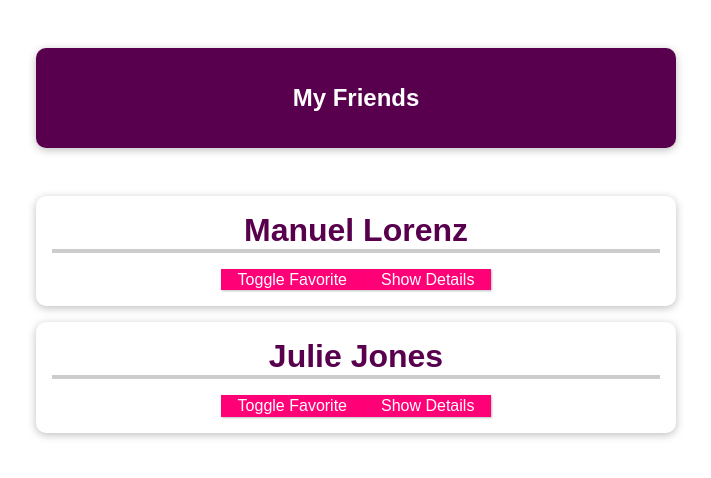
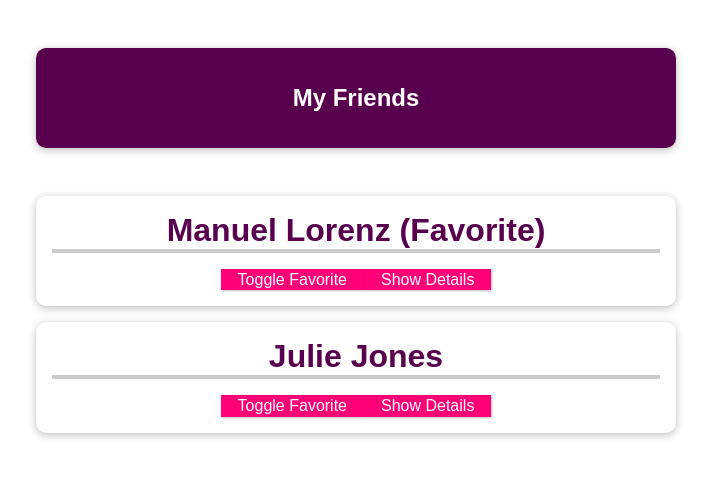
Before and after one commit to MaxSuslov/sleepy-river-tgvt75, a Vue app: page / in a window 1280 px wide. Shown: the top 478 px of the page, without its empty margins (284-995 px from the left). Built offline with nearby package versions, Linux system fonts and the light colour scheme.

Commit message:
$emit - passing a custom event from child to parent, with a payload (friend id) to make changes in parent-s data and pass back changed data as props back to the child to render in UI

```diff
--- a/src/App.vue
+++ b/src/App.vue
@@ -4,13 +4,16 @@
       <h1>My Friends</h1>
     </header>
     <ul>
+      <!-- @(v-on:)toggle-favorite is waiting for the 'toggle-favorite' event $emit-ted by child -->
       <friend-contact
         v-for="friend in friends"
+        :id="friend.id"
         :key="friend.id"
         :name="friend.name"
         :email-address="friend.email"
         :phone-number="friend.phone"
-        :is-favorite="false"
+        :isFavorite="friend.isFavorite"
+        @toggle-favorite="toggleFavoriteStatus"
       />
     </ul>
   </section>
@@ -26,15 +29,25 @@ export default {
           name: 'Manuel Lorenz',
           phone: '0123 45678 90',
           email: 'manuel@localhost.com',
+          isFavorite: true,
         },
         {
           id: 'julie',
           name: 'Julie Jones',
           phone: '0987 654421 21',
           email: 'julie@localhost.com',
+          isFavorite: false,
         },
       ],
     };
+  },
+  methods: {
+    toggleFavoriteStatus(friendId) {
+      const identifiedFriend = this.friends.find(
+        friend => friend.id === friendId
+      );
+      identifiedFriend.isFavorite = !identifiedFriend.isFavorite;
+    },
   },
 };
 </script>
--- a/src/components/FriendContact.vue
+++ b/src/components/FriendContact.vue
@@ -1,6 +1,6 @@
 <template>
   <li>
-    <h2>{{ name }} {{ friendIsFavorite ? '(Favorite)' : '' }}</h2>
+    <h2>{{ name }} {{ isFavorite ? '(Favorite)' : '' }}</h2>
     <button @click="toggleFavorite">
       Toggle Favorite
     </button>
@@ -24,6 +24,10 @@
 export default {
   // props: ["name", "phoneNumber", "emailAddress", "isFavorite"],
   props: {
+    id: {
+      type: String,
+      required: true,
+    },
     name: {
       type: String,
       required: true,
@@ -49,7 +53,6 @@ export default {
   data() {
     return {
       detailsAreVisible: false,
-      friendIsFavorite: this.isFavorite,
     };
   },
   methods: {
@@ -57,7 +60,9 @@ export default {
       this.detailsAreVisible = !this.detailsAreVisible;
     },
     toggleFavorite() {
-      this.friendIsFavorite = !this.friendIsFavorite;
+      // this.id (from props) will be passed as a payload and used in the parent's own method toggleFavoriteStatus,
+      // which is called v-on:toggle-favorite and which accepts this payload as an argument. You can pass as many args as you want
+      this.$emit('toggle-favorite', this.id);
     },
   },
 };
```
